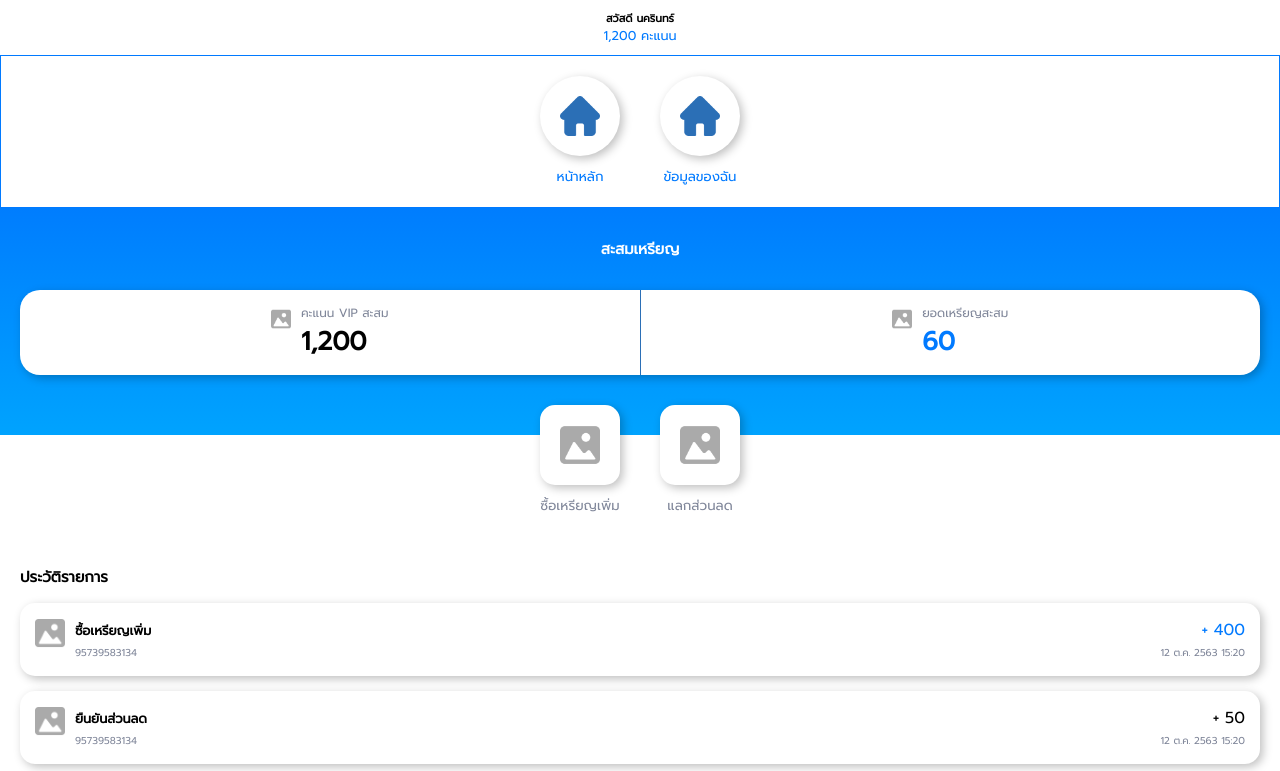
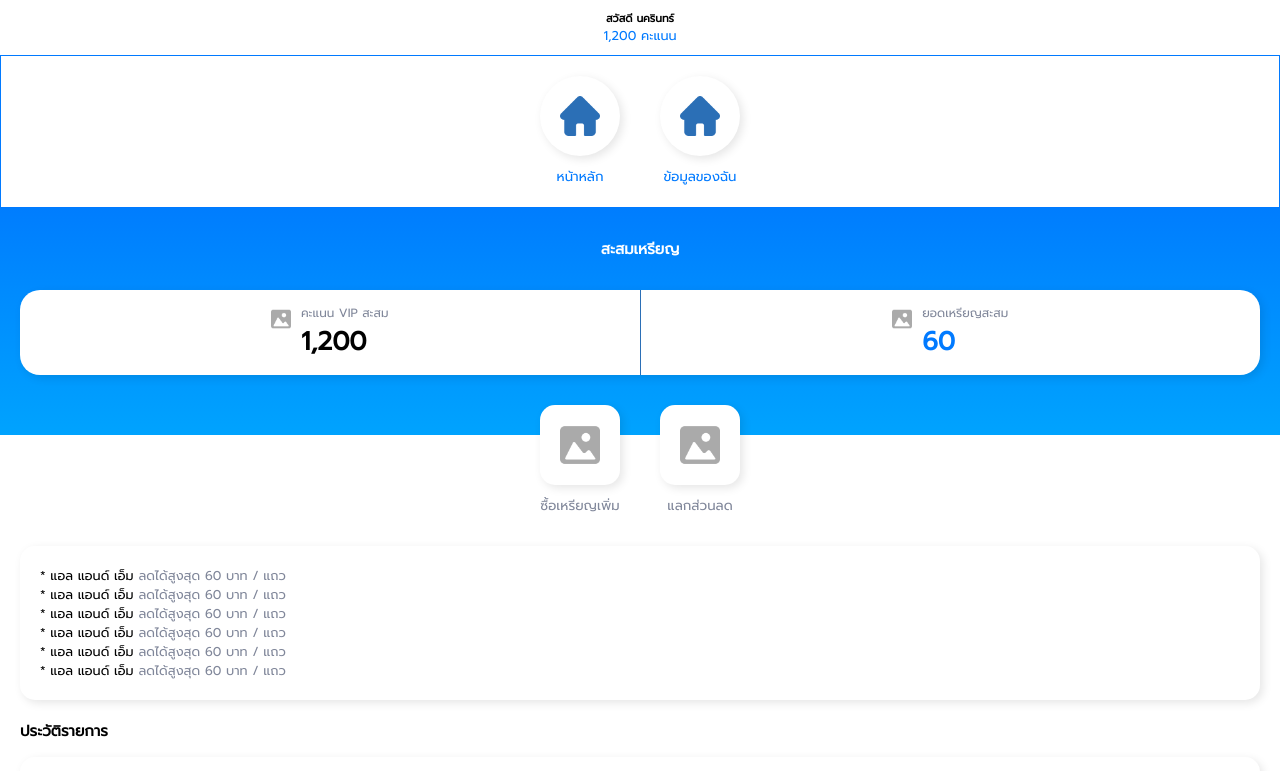
Before and after one commit to artherzno/pmi, a React (Create React App) app: page / in a window 1280 px wide. Shown: the top 771 px of the page. Built offline with nearby package versions, Linux system fonts and the light colour scheme.

Commit message:
- Add main attenion

```diff
--- a/src/App.scss
+++ b/src/App.scss
@@ -7,6 +7,8 @@ $gradient-grey-top: #646567;
 $gradient-grey-bottom: #797A7C;
 $fill-black: #000;
 $fill-white: #fff;
+
+$shadow: 3px 3px 10px rgba(0,0,0,0.1);
 
 * {
     box-sizing: content-box;
@@ -31,7 +33,7 @@ button {
     .btn-image {
         border-radius: 15px;
         background-color: $fill-white;
-        box-shadow: 3px 3px 10px rgba(0,0,0,0.25);
+        box-shadow: $shadow;
         width: 40px;
         height: 40px;
         padding: 20px;
@@ -104,7 +106,7 @@ body {
             height: 40px;
             border-radius: 50%;
             padding: 20px;
-            box-shadow: 3px 3px 10px rgba(0,0,0,0.25);
+            box-shadow: $shadow;
             margin-bottom: 10px;
 
             img {
@@ -142,7 +144,7 @@ body {
     border-radius: 20px;
     margin-bottom: 30px;
     display: flex;
-    box-shadow: 3px 3px 10px rgba(0,0,0,0.25);
+    box-shadow: $shadow;
 
     > div {
         width: 49.5%;
@@ -179,6 +181,13 @@ body {
     text-align: center;
 }
 
+.main-attention {
+    margin: 0 20px;
+    padding: 20px;
+    border-radius: 15px;
+    box-shadow: $shadow;
+}
+
 .main-transaction {
     padding: 20px;
 
@@ -193,7 +202,7 @@ body {
         padding: 15px;
         margin-bottom: 15px;
         border-radius: 15px;
-        box-shadow: 3px 3px 10px rgba(0,0,0,0.25);
+        box-shadow: $shadow;
 
         img {
             width: 30px;
--- a/src/components/Main.js
+++ b/src/components/Main.js
@@ -2,6 +2,7 @@ import React, { useState, useEffect } from 'react';
 
 import MainPointStatus from './MainPointStatus';
 import MainPointAction from './MainPointAction';
+import MainAttention from './MainAttention';
 import MainTransaction from './MainTransaction';
 
 function Main(props) {
@@ -13,6 +14,7 @@ function Main(props) {
                 <MainPointStatus />
             </div>
             <MainPointAction />
+            <MainAttention />
             <MainTransaction data={props.data} />
         </React.Fragment>
     )
--- /dev/null
+++ b/src/components/MainAttention.js
@@ -0,0 +1,39 @@
+import React, { useState, useEffect } from 'react';
+
+const dataAttention = [
+    {
+        title: "* แอล แอนด์ เอ็ม",
+        detail: "ลดได้สูงสุด 60 บาท / แถว"
+    },{
+        title: "* แอล แอนด์ เอ็ม",
+        detail: "ลดได้สูงสุด 60 บาท / แถว"
+    },{
+        title: "* แอล แอนด์ เอ็ม",
+        detail: "ลดได้สูงสุด 60 บาท / แถว"
+    },{
+        title: "* แอล แอนด์ เอ็ม",
+        detail: "ลดได้สูงสุด 60 บาท / แถว"
+    },{
+        title: "* แอล แอนด์ เอ็ม",
+        detail: "ลดได้สูงสุด 60 บาท / แถว"
+    },{
+        title: "* แอล แอนด์ เอ็ม",
+        detail: "ลดได้สูงสุด 60 บาท / แถว"
+    }
+];
+
+function MainAttention() {
+    const [attention, setAttention] = useState([]);
+
+    useEffect(()=>{
+        setAttention(dataAttention);
+    },[]);
+
+    return (
+        <div className="main-attention">
+            {attention.map((item)=> <p><span className="font-black">{item.title}</span> <span className="font-gray">{item.detail}</span></p>)}
+        </div>
+    )
+}
+
+export default MainAttention;
```
